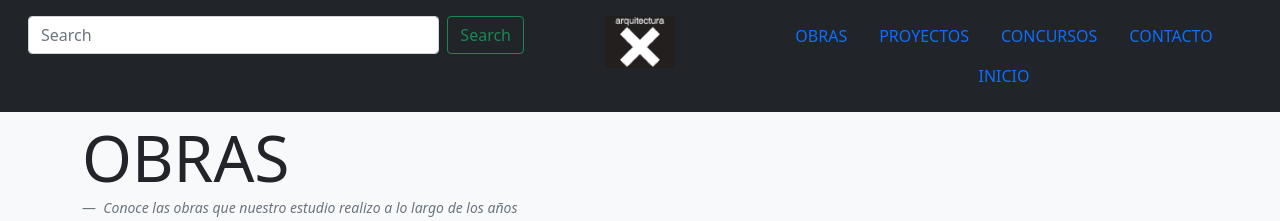
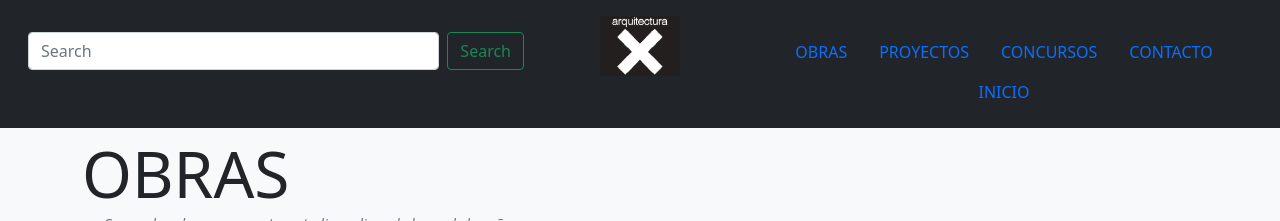
Before and after one commit to agusagui91/arq-x-bootstrap, a plain HTML site: page pages/obras.html in a window 1280 px wide. Shown: the top 221 px of the page. Drawn offline with Linux system fonts and the light colour scheme; files whose address does not match are found by name.

Commit message:
se corrigio posicion de los elementos del header

```diff
--- a/pages/obras.html
+++ b/pages/obras.html
@@ -12,8 +12,9 @@
   </head>
   <body>
      <div class="container-fluid bg-light">
+
         <header class="row p-3 mb-2 bg-dark text-white">
-          <div class="col-md-5">
+          <div class="col-md-5 mt-3">
             <form class="d-flex">
               <input class="form-control me-2" type="search" placeholder="Search" aria-label="Search">
               <button class="btn btn-outline-success" type="submit">Search</button>
@@ -21,10 +22,10 @@
           </div>
 
           <div class="col-md-2 text-center">
-            <P><img clas="img-fluid rounded" src="../img/logo.jpg" alt="" width="70px"></P>
+            <P><img clas="img-fluid rounded" src="../img/logo.jpg" alt="" width="80px"></P>
           </div>
 
-          <div class="col-md-5">
+          <div class="col-md-5 mt-3">
             <ul class="nav justify-content-center">
               <li class="nav-item">
                 <a class="nav-link active" href="#">OBRAS</a>
```
Also changed, not shown: index.html (+4 -3 lines), pages/concursos.html (+4 -3 lines), pages/contacto.html (+4 -3 lines), pages/proyectos.html (+4 -3 lines).
